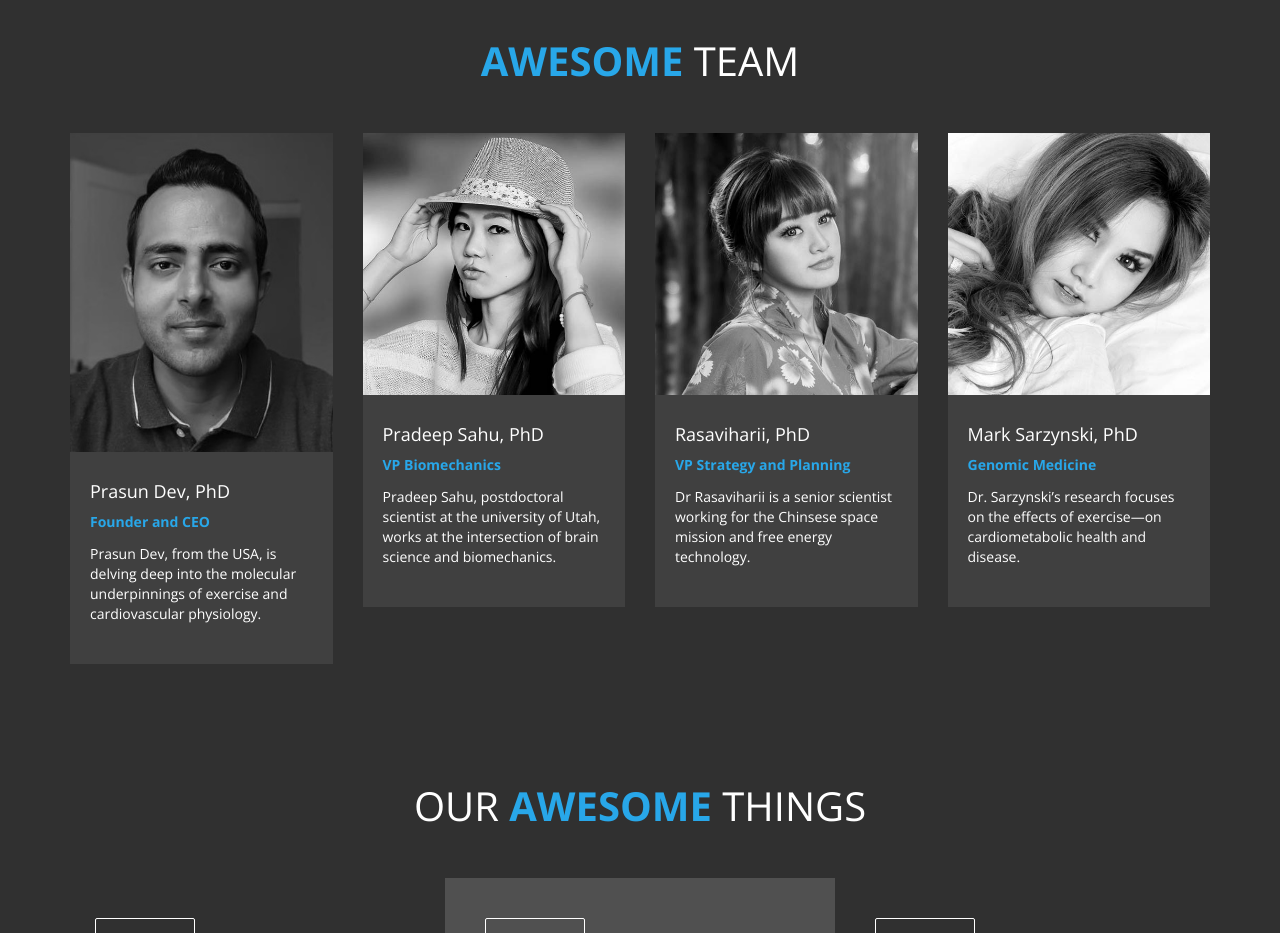
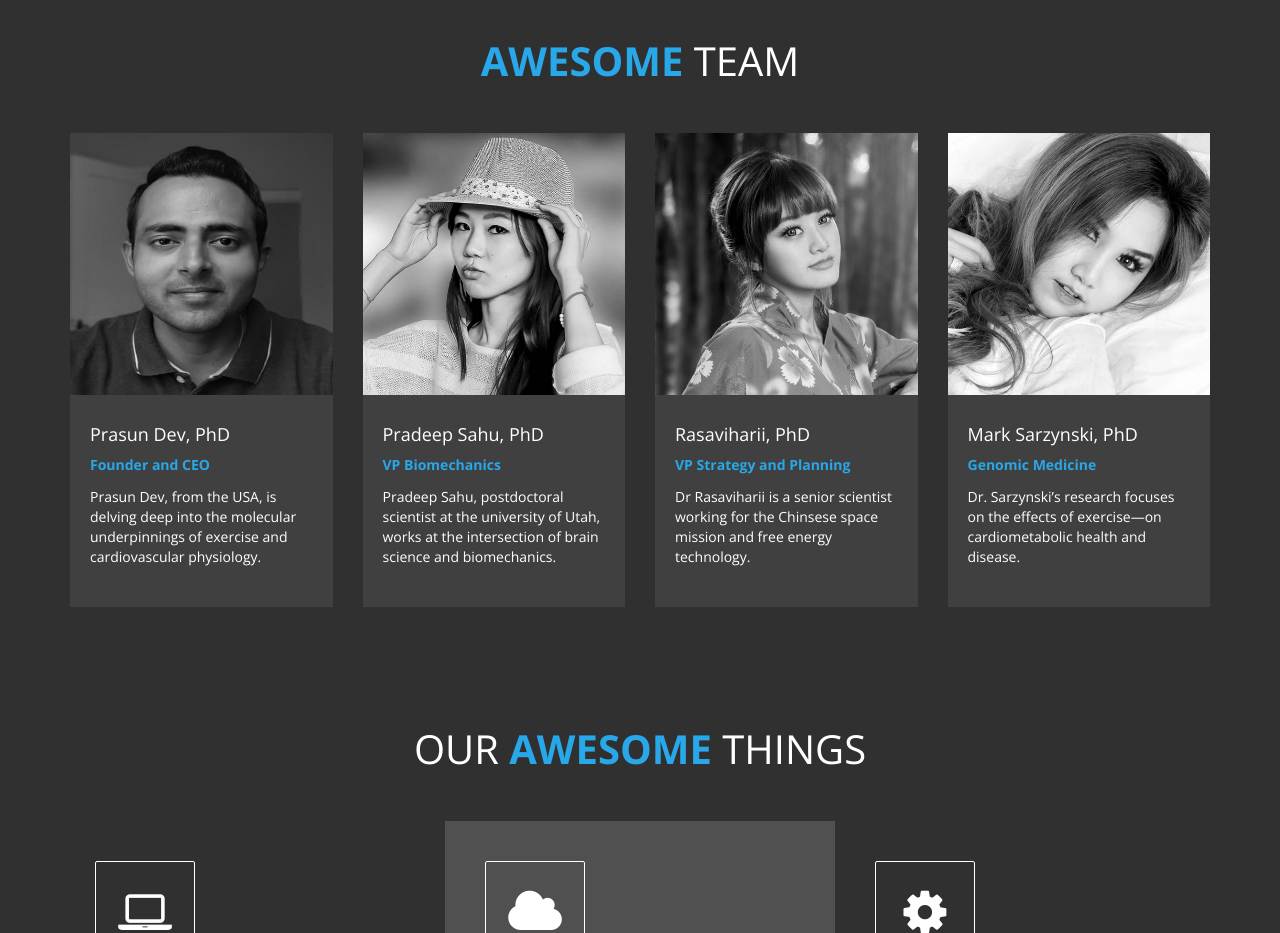
Before and after one commit to pkrdev/PeakBioSys, a plain HTML site: page index.html in a window 1280 px wide. Shown: the part 1240-2173 px from the top of the page. Drawn offline with nearby package versions, Linux system fonts and the light colour scheme.

Commit message:
Update index.html

```diff
--- a/index.html
+++ b/index.html
@@ -165,7 +165,7 @@
     				</div>
     				<div class="col-md-3 col-sm-6 col-xs-12 wow fadeIn" data-wow-offset="50" data-wow-delay="1.3s">
     					<div class="team-wrapper">
-    						<img src="images/pdev.jpeg" class="img-responsive" alt="team img 1">
+    						<img src="images/pdev_1.jpeg" class="img-responsive" alt="team img 1">
     							<div class="team-des">
     								<h4>Prasun Dev, PhD</h4>
     								<span>Founder and CEO</span>
```
